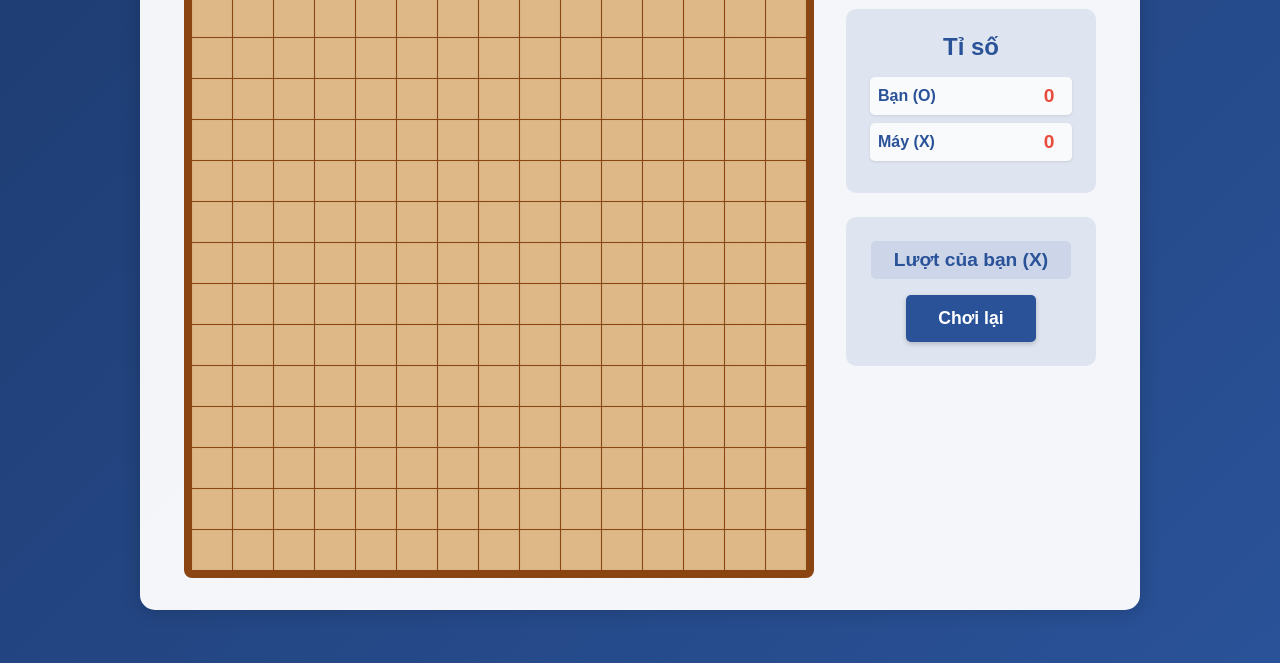
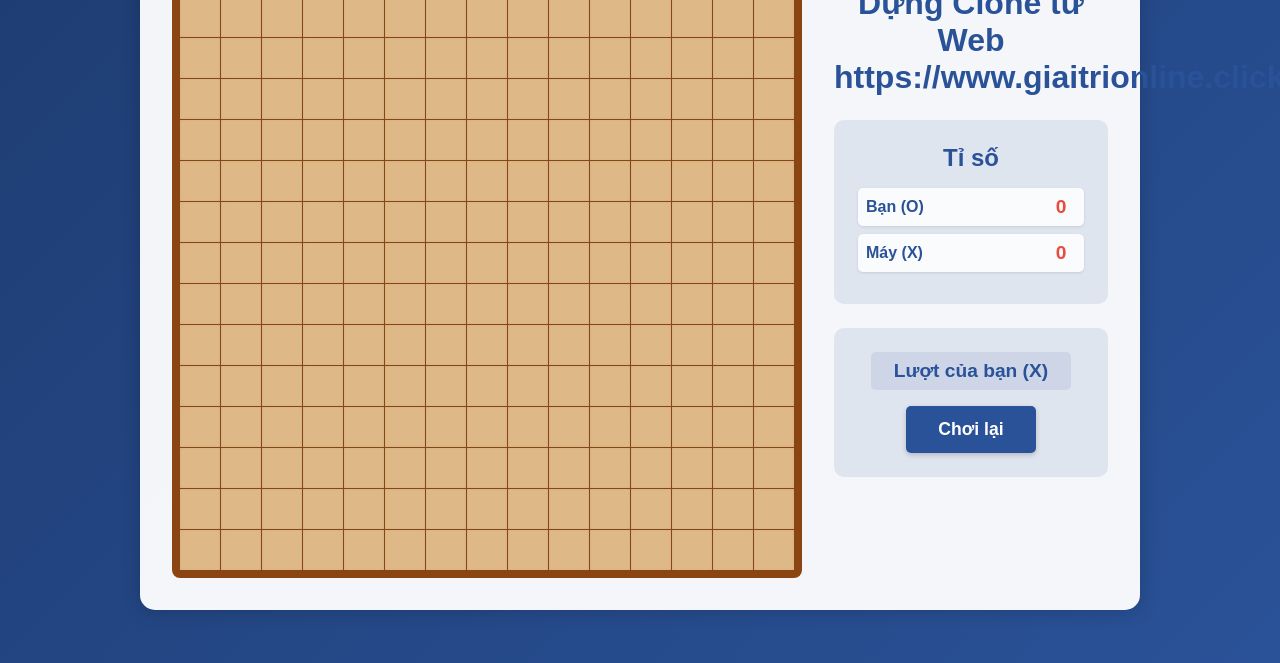
Before and after one commit to aialphaproduct/webnhaiphucs, a plain HTML site: page index.html in a window 1280 px wide. Shown: the part 137-800 px from the top of the page. Drawn offline with Linux system fonts and the light colour scheme.

Commit message:
Update index.html

```diff
--- a/index.html
+++ b/index.html
@@ -9,7 +9,7 @@
 <body>    <div class="container">
         <div id="board" class="board"></div>
         <div class="sidebar">
-            <h1>Cờ Caro</h1>
+            <h1>Game Cờ Caro Dựng Clone từ Web https://www.giaitrionline.click/</h1>
             <div class="score-board">
                 <h2>Tỉ số</h2>                <div class="score-item">
                     <div class="player-label">Bạn (O)</div>
```
